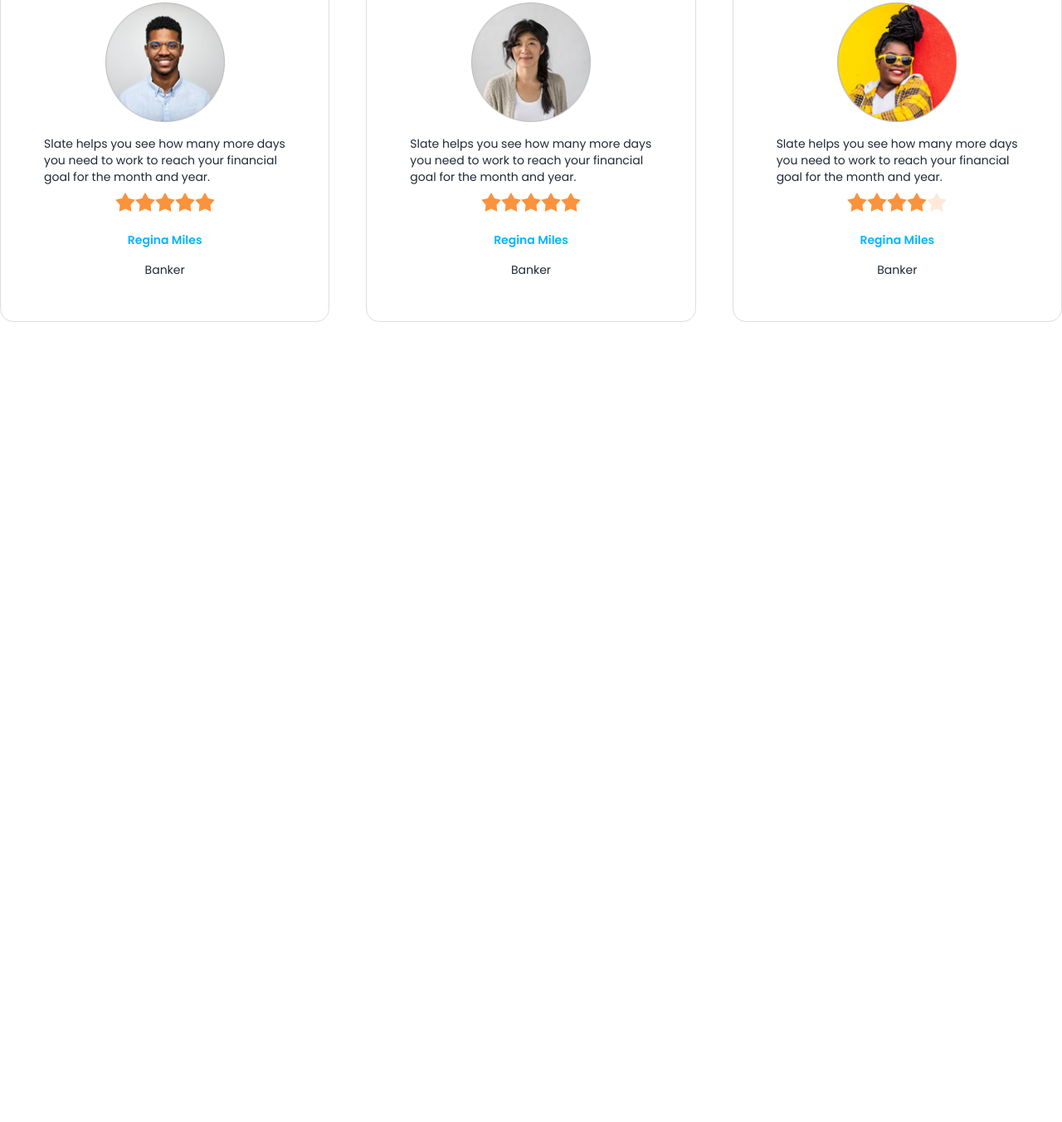
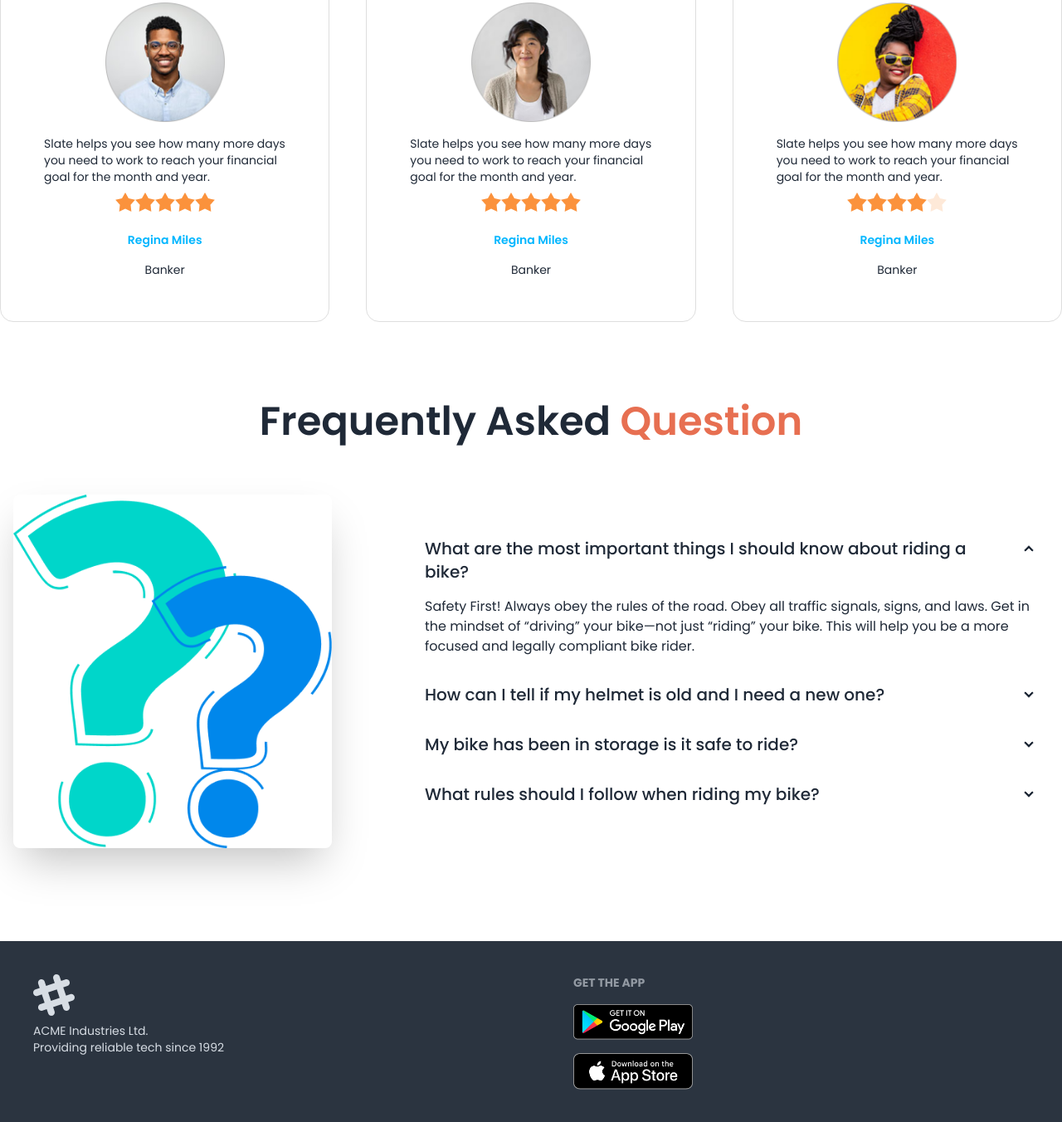
Before and after one commit to hqefahad/Biker-Zone, a plain HTML site: page index.html in a window 1280 px wide. Shown: the part 1474-2826 px from the top of the page at 83% size. Before the commit the page ends 1958 px from the top, so only its background shows below. Drawn offline with nearby package versions, Linux system fonts and the light colour scheme.

Commit message:
FAQ and Footer added

```diff
--- a/index.html
+++ b/index.html
@@ -229,14 +229,15 @@
                 <div class="card card-compact p-9 bg-base-100 border border-[#DEDEDE]">
                     <figure><img class="w-36" src="images/others/user-1.png" alt="Shoes" /></figure>
                     <div class="card-body">
-                        <p>Slate helps you see how many more days you need to work to reach your financial goal for the month and year.</p>
+                        <p>Slate helps you see how many more days you need to work to reach your financial goal for the
+                            month and year.</p>
                         <div class="rating justify-center">
                             <input type="radio" name="rating-2" class="mask mask-star-2 bg-orange-400" />
                             <input type="radio" name="rating-2" class="mask mask-star-2 bg-orange-400" />
                             <input type="radio" name="rating-2" class="mask mask-star-2 bg-orange-400" />
-                            <input type="radio" name="rating-2" class="mask mask-star-2 bg-orange-400"  checked />
+                            <input type="radio" name="rating-2" class="mask mask-star-2 bg-orange-400" checked />
                             <input type="radio" name="rating-2" class="mask mask-star-2 bg-orange-400" />
-                          </div>
+                        </div>
                         <div class="text-center space-y-4 mt-4">
                             <h4 class="text-sm text-info font-semibold">
                                 Regina Miles
@@ -249,14 +250,15 @@
                 <div class="card card-compact p-9 bg-base-100 border border-[#DEDEDE]">
                     <figure><img class="w-36" src="images/others/user-2.png" alt="Shoes" /></figure>
                     <div class="card-body">
-                        <p>Slate helps you see how many more days you need to work to reach your financial goal for the month and year.</p>
+                        <p>Slate helps you see how many more days you need to work to reach your financial goal for the
+                            month and year.</p>
                         <div class="rating justify-center">
                             <input type="radio" name="rating-2" class="mask mask-star-2 bg-orange-400" />
                             <input type="radio" name="rating-2" class="mask mask-star-2 bg-orange-400" />
                             <input type="radio" name="rating-2" class="mask mask-star-2 bg-orange-400" />
-                            <input type="radio" name="rating-2" class="mask mask-star-2 bg-orange-400"  checked />
+                            <input type="radio" name="rating-2" class="mask mask-star-2 bg-orange-400" checked />
                             <input type="radio" name="rating-2" class="mask mask-star-2 bg-orange-400" />
-                          </div>
+                        </div>
                         <div class="text-center space-y-4 mt-4">
                             <h4 class="text-sm text-info font-semibold">
                                 Regina Miles
@@ -269,14 +271,15 @@
                 <div class="card card-compact p-9 bg-base-100 border border-[#DEDEDE]">
                     <figure><img class="w-36" src="images/others/user-3.png" alt="Shoes" /></figure>
                     <div class="card-body">
-                        <p>Slate helps you see how many more days you need to work to reach your financial goal for the month and year.</p>
+                        <p>Slate helps you see how many more days you need to work to reach your financial goal for the
+                            month and year.</p>
                         <div class="rating justify-center">
                             <input type="radio" name="rating-2" class="mask mask-star-2 bg-orange-400" />
                             <input type="radio" name="rating-2" class="mask mask-star-2 bg-orange-400" />
                             <input type="radio" name="rating-2" class="mask mask-star-2 bg-orange-400" />
-                            <input type="radio" name="rating-2" class="mask mask-star-2 bg-orange-400"  checked />
+                            <input type="radio" name="rating-2" class="mask mask-star-2 bg-orange-400" checked />
                             <input type="radio" name="rating-2" class="mask mask-star-2 bg-orange-400" />
-                          </div>
+                        </div>
                         <div class="text-center space-y-4 mt-4">
                             <h4 class="text-sm text-info font-semibold">
                                 Regina Miles
@@ -287,9 +290,73 @@
                 </div>
             </div>
         </section>
+
+        <!-- FAQ Section  -->
+        <section class="my-24">
+            <h3 class="text-5xl mb-12 font-semibold text-center">
+                Frequently Asked <span class="text-bike-primary">Question</span>
+            </h3>
+            <div class="hero">
+                <div class="hero-content flex-col lg:flex-row lg:gap-24">
+                    <img src="images/others/faq.png" class="w-1/2 lg:max-w-sm rounded-lg shadow-2xl" />
+
+                    <!-- Accordian/Questions -->
+                    <div>
+                        <div class="collapse collapse-arrow">
+                            <input type="radio" name="my-accordion-2" checked="checked" />
+                            <div class="collapse-title text-xl font-medium">
+                                What are the most important things I should know about riding a bike?
+                            </div>
+                            <div class="collapse-content">
+                                <p>Safety First! Always obey the rules of the road. Obey all traffic signals, signs, and laws. Get in the mindset of “driving” your bike—not just “riding” your bike. This will help you be a more focused and legally compliant bike rider. </p>
+                            </div>
+                        </div>
+                        <div class="collapse collapse-arrow">
+                            <input type="radio" name="my-accordion-2" />
+                            <div class="collapse-title text-xl font-medium">
+                                How can I tell if my helmet is old and I need a new one?
+                            </div>
+                            <div class="collapse-content">
+                                <p>Safety First! Always obey the rules of the road. Obey all traffic signals, signs, and laws. Get in the mindset of “driving” your bike—not just “riding” your bike. This will help you be a more focused and legally compliant bike rider. </p>
+                            </div>
+                        </div>
+                        <div class="collapse collapse-arrow">
+                            <input type="radio" name="my-accordion-2" />
+                            <div class="collapse-title text-xl font-medium">
+                                My bike has been in storage is it safe to ride?
+                            </div>
+                            <div class="collapse-content">
+                                <p>Safety First! Always obey the rules of the road. Obey all traffic signals, signs, and laws. Get in the mindset of “driving” your bike—not just “riding” your bike. This will help you be a more focused and legally compliant bike rider. </p>
+                            </div>
+                        </div>
+                        <div class="collapse collapse-arrow">
+                            <input type="radio" name="my-accordion-2" />
+                            <div class="collapse-title text-xl font-medium">
+                                What rules should I follow when riding my bike?
+                            </div>
+                            <div class="collapse-content">
+                                <p>Safety First! Always obey the rules of the road. Obey all traffic signals, signs, and laws. Get in the mindset of “driving” your bike—not just “riding” your bike. This will help you be a more focused and legally compliant bike rider. </p>
+                            </div>
+                        </div>
+                    </div>
+                </div>
+            </div>
+        </section>
     </main>
 
-    <footer></footer>
+    <footer class="footer p-10 bg-neutral text-neutral-content">
+        <aside>
+          <svg width="50" height="50" viewBox="0 0 24 24" xmlns="http://www.w3.org/2000/svg" fill-rule="evenodd" clip-rule="evenodd" class="fill-current"><path d="M22.672 15.226l-2.432.811.841 2.515c.33 1.019-.209 2.127-1.23 2.456-1.15.325-2.148-.321-2.463-1.226l-.84-2.518-5.013 1.677.84 2.517c.391 1.203-.434 2.542-1.831 2.542-.88 0-1.601-.564-1.86-1.314l-.842-2.516-2.431.809c-1.135.328-2.145-.317-2.463-1.229-.329-1.018.211-2.127 1.231-2.456l2.432-.809-1.621-4.823-2.432.808c-1.355.384-2.558-.59-2.558-1.839 0-.817.509-1.582 1.327-1.846l2.433-.809-.842-2.515c-.33-1.02.211-2.129 1.232-2.458 1.02-.329 2.13.209 2.461 1.229l.842 2.515 5.011-1.677-.839-2.517c-.403-1.238.484-2.553 1.843-2.553.819 0 1.585.509 1.85 1.326l.841 2.517 2.431-.81c1.02-.33 2.131.211 2.461 1.229.332 1.018-.21 2.126-1.23 2.456l-2.433.809 1.622 4.823 2.433-.809c1.242-.401 2.557.484 2.557 1.838 0 .819-.51 1.583-1.328 1.847m-8.992-6.428l-5.01 1.675 1.619 4.828 5.011-1.674-1.62-4.829z"></path></svg>
+          <p>ACME Industries Ltd.<br/>Providing reliable tech since 1992</p>
+        </aside>
+        <nav>
+          <header class="footer-title">Get the App</header>
+          <div class="grid grid-cols-1 gap-4">
+            <a><img class="w-36" src="images/others/android.png" alt=""></a>
+            <a><img src="images/others/ios.png" alt="" class="w-36"></a>
+          </div>
+        </nav>
+      </footer>
 </body>
 
 </html>
```
